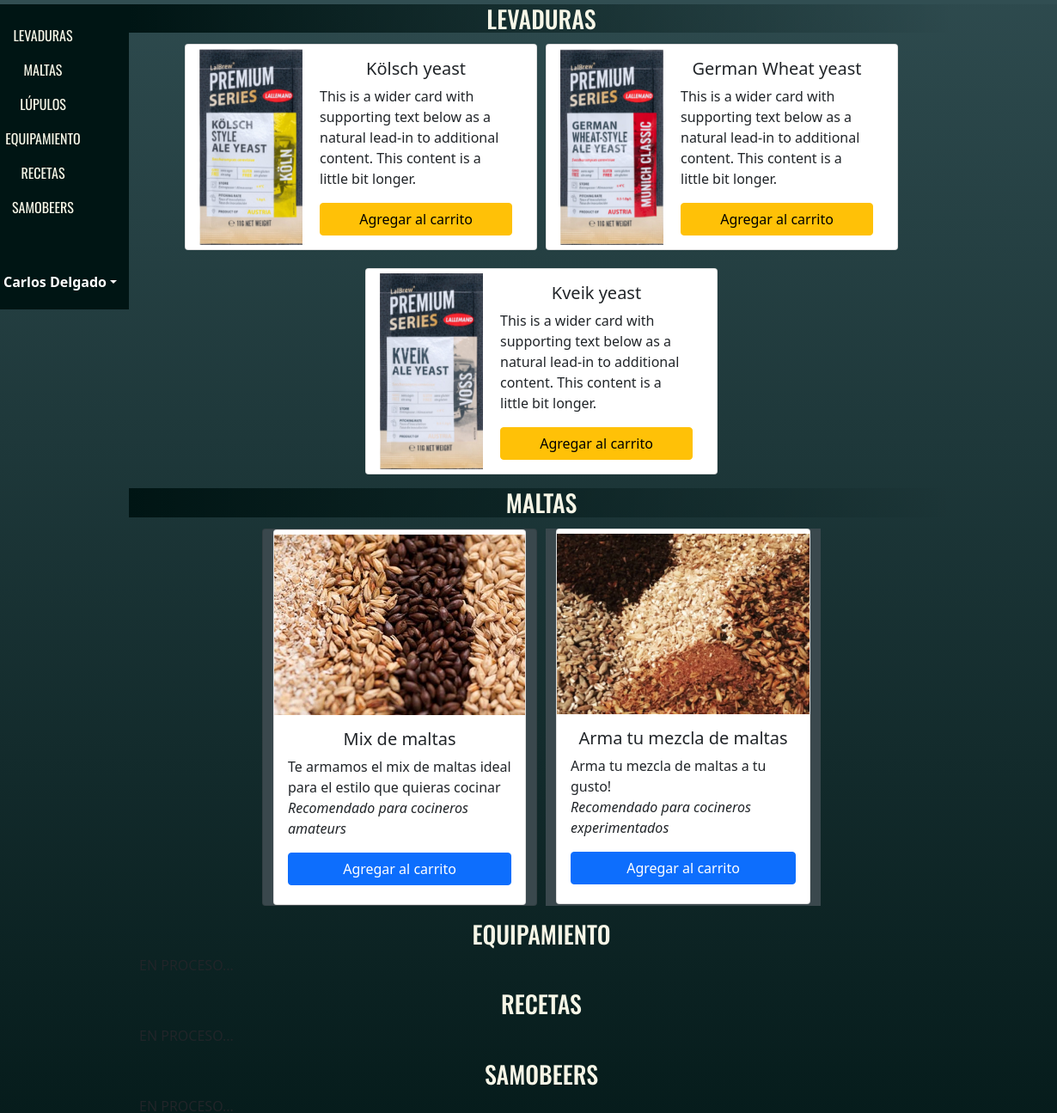
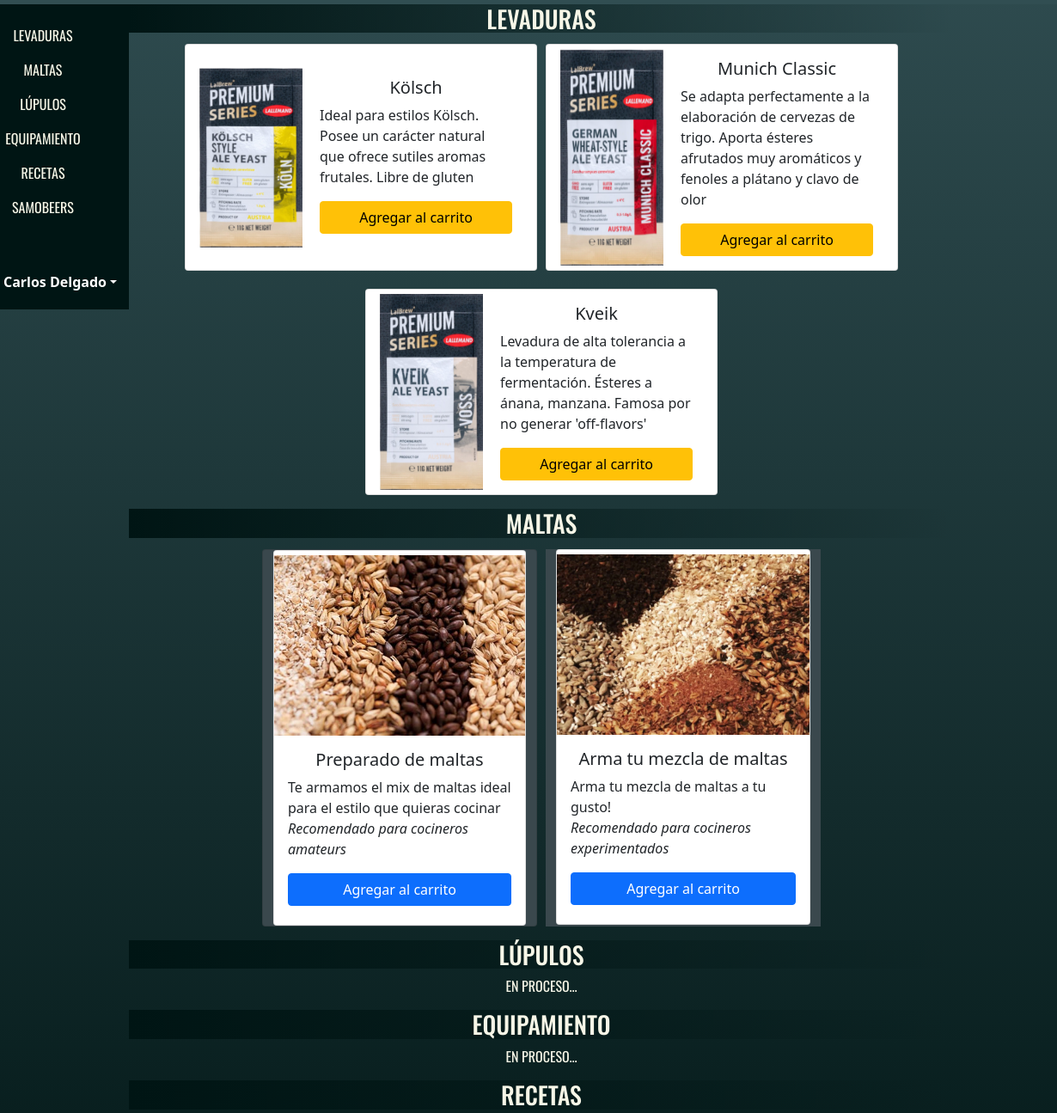
Before and after one commit to pcharliee/Samoyedo, a website: page productos.html in a window 1280 px wide. Shown: the part 117-1412 px from the top of the page at 86% size, 50-1280 px from the left. Drawn offline with nearby package versions, Linux system fonts and the light colour scheme; a web font is replaced by a local one.

Commit message:
mejora de los textos en la pagina productos.html y correciones ortograficas

```diff
--- a/notas.txt
+++ b/notas.txt
@@ -9,3 +9,4 @@ to-do:
 [x] -- SEO (keywords, description y sitemaps en los html)
 [] -- arreglar el submenu de productos para que matchee con la seccion productos!
 [] -- deprecation warning para el @for de .card en _opsReutilizables.scss
+[] -- mejorar el justificado de los textos en productos.html
--- a/productos.html
+++ b/productos.html
@@ -109,8 +109,8 @@
               </div>
               <div class="col-md-8">
                 <div class="card-body">
-                  <h5 class="card-title text-center">Kölsch yeast</h5>
-                  <p class="card-text">This is a wider card with supporting text below as a natural lead-in to additional content. This content is a little bit longer.</p>
+                  <h5 class="card-title text-center">Kölsch</h5>
+                  <p class="card-text">Ideal para estilos Kölsch. Posee un carácter natural que ofrece sutiles aromas frutales. Libre de gluten</p>
                   <a href="#" class="btn btn-warning">Agregar al carrito</a>
                 </div>
               </div>
@@ -123,8 +123,8 @@
               </div>
               <div class="col-md-8">
                 <div class="card-body">
-                  <h5 class="card-title text-center">German Wheat yeast</h5>
-                  <p class="card-text">This is a wider card with supporting text below as a natural lead-in to additional content. This content is a little bit longer.</p>
+                  <h5 class="card-title text-center">Munich Classic</h5>
+                  <p class="card-text">Se adapta perfectamente a la elaboración de cervezas de trigo. Aporta ésteres afrutados muy aromáticos y fenoles a plátano y clavo de olor</p>
                   <a href="#" class="btn btn-warning">Agregar al carrito</a>
                 </div>
               </div>
@@ -137,8 +137,8 @@
               </div>
               <div class="col-md-8">
                 <div class="card-body">
-                  <h5 class="card-title text-center">Kveik yeast</h5>
-                  <p class="card-text">This is a wider card with supporting text below as a natural lead-in to additional content. This content is a little bit longer.</p>
+                  <h5 class="card-title text-center">Kveik</h5>
+                  <p class="card-text">Levadura de alta tolerancia a la temperatura de fermentación. Ésteres a ánana, manzana. Famosa por no generar 'off-flavors'</p>
                   <a href="#" class="btn btn-warning">Agregar al carrito</a>
                 </div>
               </div>
@@ -150,7 +150,7 @@
               <div class="card" style="width: 20rem;">
                 <img src="media/maltas/mix-maltas.jpg" class="card-img-top" alt="...">
                 <div class="card-body card-body--maltas">
-                  <h5 class="card-title text-center">Mix de maltas</h5>
+                  <h5 class="card-title text-center">Preparado de maltas</h5>
                   <p class="card-text">Te armamos el mix de maltas ideal para el estilo que quieras cocinar<br> <em>Recomendado para cocineros amateurs</em></p>
                   <a href="#" class="btn btn-primary">Agregar al carrito</a>
                 </div>
@@ -169,17 +169,21 @@
               </div>
             </article>
           </div>
-          <article id=''>
-            <h3 class='txt-white'>Equipamiento</h3>
-            <p>EN PROCESO...</p>
+          <article class='p-0' id=''>
+            <h3 class='txt-white productos__titulo__fondo'>Lúpulos</h3>
+            <p class='txt-white'>EN PROCESO...</p>
           </article>
-          <article id=''>
-            <h3 class='txt-white'>Recetas</h3>
-            <p>EN PROCESO...</p>
+          <article class='p-0' id=''>
+            <h3 class='txt-white productos__titulo__fondo'>Equipamiento</h3>
+            <p class='txt-white'>EN PROCESO...</p>
           </article>
-          <article id=''>
-            <h3 class='txt-white'>Samobeers</h3>
-            <p>EN PROCESO...</p>
+          <article class='p-0' id=''>
+            <h3 class='txt-white productos__titulo__fondo'>Recetas</h3>
+            <p class='txt-white'>EN PROCESO...</p>
+          </article>
+          <article class='p-0' id=''>
+            <h3 class='txt-white productos__titulo__fondo'>Samobeers</h3>
+            <p class='txt-white'>EN PROCESO...</p>
           </article>
         </aside>
       </main>
```
Also changed, not shown: sign_up.html (+1 -1 lines).
